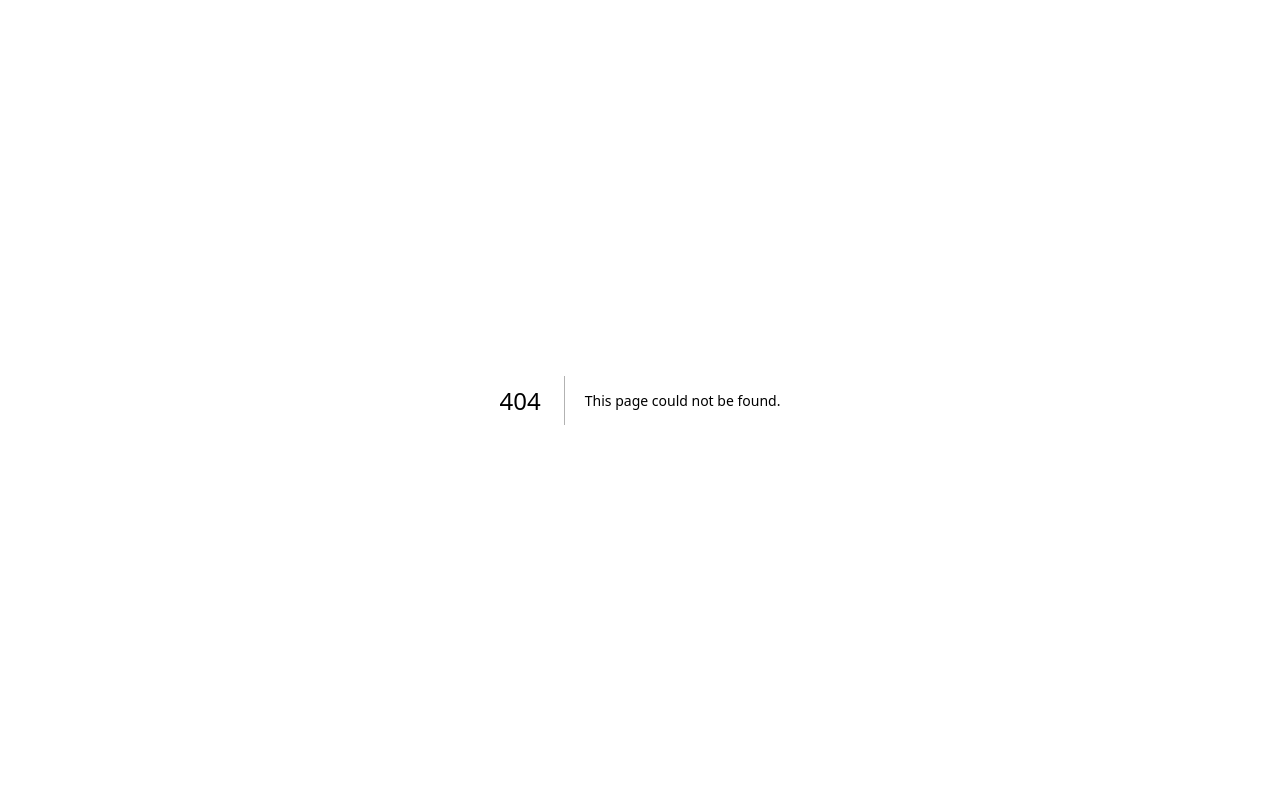
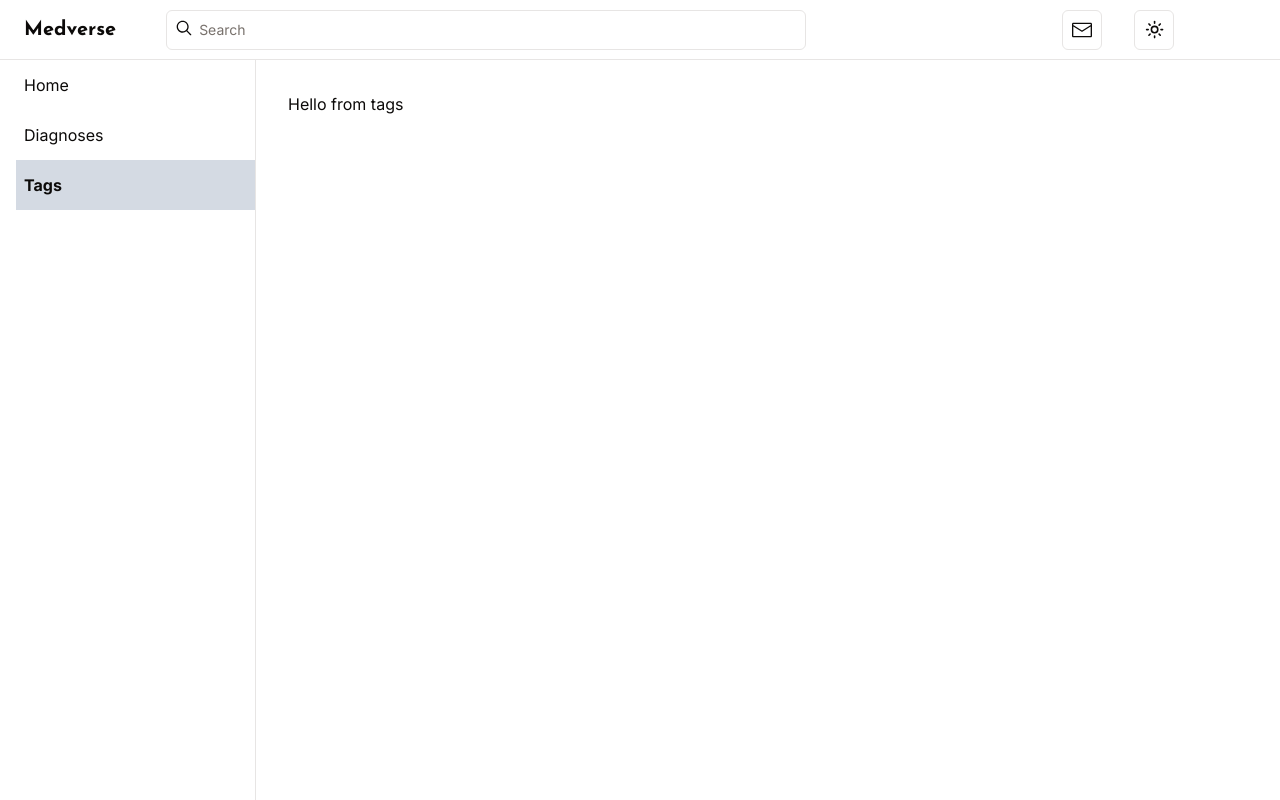
Before and after one commit to davidliaos/rpi, a Next.js app in the folder frontend/: page /home/tags in a window 1280 px wide. Before the commit this address had no page. Built offline with nearby package versions, Linux system fonts and the light colour scheme.

Commit message:
more stuff

```diff
--- /dev/null
+++ b/frontend/app/home/diagnoses/page.tsx
@@ -0,0 +1,9 @@
+"use client"
+
+export default function Diagnoses() {
+  return (
+    <div>
+        <h1>Hello from diagnoses</h1>
+    </div>
+  )
+}
--- /dev/null
+++ b/frontend/app/home/layout.tsx
@@ -0,0 +1,53 @@
+"use client"
+
+import { Josefin_Sans } from 'next/font/google'
+import { usePathname } from 'next/navigation'
+import { Input } from "@/components/ui/input"
+import { MagnifyingGlassIcon, EnvelopeClosedIcon } from '@radix-ui/react-icons'
+import { UserButton } from '@clerk/nextjs'
+import { Button } from '@/components/ui/button'
+import Link from 'next/link'
+import Dark from '@/components/Dark'
+
+
+const jose = Josefin_Sans({weight: '700', subsets: ['latin'] })
+
+export default function Home({
+    children,
+  }: {
+    children: React.ReactNode
+ }) {
+    const pathname = usePathname()
+  return (
+    <div>
+        <header className="border-b h-[60px] w-[100%] flex items-center">
+            <Link href="/home" className={"ms-6 text-xl block  " + jose.className}>Medverse</Link>
+
+            <div className='ms-[50px] w-[50%] relative'>
+                <Input className=" ps-8"type="text" placeholder="Search" />
+
+                <MagnifyingGlassIcon width={20} height={20} className='absolute top-2 left-2' />
+            </div>
+
+            <div className='flex gap-8 ms-[20%] items-center'>
+                <Button variant="outline" size="icon" className="">
+                    <EnvelopeClosedIcon width={20} height={20}/>
+                </Button>
+                <UserButton afterSignOutUrl='/'/>
+                <Dark />
+            </div>
+        </header>
+
+        <div className="flex h-wap">
+            <div className="flex flex-col w-[20%] border-e min-h-[100%]">
+                <Link href="/home" className={`h-[50px] flex items-center ms-4 ps-2 ${pathname == '/home' ? 'bg-slate-400/40 font-bold' : ''}`}>Home</Link>
+                <Link href="/home/diagnoses" className={`h-[50px] flex items-center ms-4 ps-2 ${pathname == '/home/diagnoses' ? 'bg-slate-400/40 font-bold' : ''}`}>Diagnoses</Link>
+                <Link href="/home/tags" className={`h-[50px] flex items-center ms-4 ps-2 ${pathname == '/home/tags' ? 'bg-slate-400/40 font-bold' : ''}`}>Tags</Link>
+            </div>
+            <div className="ms-8 mt-8">
+                {children}
+            </div>
+        </div>
+    </div>
+  )
+}
--- a/frontend/app/home/page.tsx
+++ b/frontend/app/home/page.tsx
@@ -1,7 +1,9 @@
+"use client"
+
 export default function Home() {
   return (
     <div>
-        <h1>Hello</h1>
+        <h1 className="text-3xl font-bold">Top Diagnoses</h1>
     </div>
   )
 }
--- /dev/null
+++ b/frontend/app/home/tags/page.tsx
@@ -0,0 +1,9 @@
+"use client"
+
+export default function Tags() {
+  return (
+    <div>
+        <h1>Hello from tags</h1>
+    </div>
+  )
+}
--- a/frontend/app/layout.tsx
+++ b/frontend/app/layout.tsx
@@ -3,6 +3,7 @@ import { Inter } from 'next/font/google'
 import './globals.css'
 import { ThemeProvider } from "@/components/theme-provider"
 import { ClerkProvider } from "@clerk/nextjs";
+import {dark, shadesOfPurple} from '@clerk/themes'
 
 const inter = Inter({ subsets: ['latin'] })
 
@@ -18,7 +19,9 @@ export default function RootLayout({
 }) {
   return (
     <html lang="en" className='h-[100%]'>
-      <ClerkProvider>
+      <ClerkProvider appearance={{
+        baseTheme: shadesOfPurple
+      }}>
         <body className={"h-[100%] " + inter.className}>
           <ThemeProvider
               attribute="class"
--- a/frontend/app/sign-in/[[...sign-in]]/page.tsx
+++ b/frontend/app/sign-in/[[...sign-in]]/page.tsx
@@ -3,7 +3,7 @@ import Dark from '@/components/Dark'
 
 export default function Page() {
   return (
-  <div>
+  <div className="flex flex-col justify-center items-center h-[100%]">
     <div className=" self-end">
         <Dark />
     </div>
--- a/frontend/components/Dark.tsx
+++ b/frontend/components/Dark.tsx
@@ -20,7 +20,7 @@ export default function Home() {
     <div className="">
       <DropdownMenu>
       <DropdownMenuTrigger asChild>
-        <Button variant="outline" size="icon" className="float-right mr-6 mt-6">
+        <Button variant="outline" size="icon" className="float-right">
           <Sun className="h-[1.2rem] w-[1.2rem] rotate-0 scale-100 transition-all dark:-rotate-90 dark:scale-0" />
           <Moon className="absolute h-[1.2rem] w-[1.2rem] rotate-90 scale-0 transition-all dark:rotate-0 dark:scale-100" />
           <span className="sr-only">Toggle theme</span>
--- /dev/null
+++ b/frontend/components/ui/input.tsx
@@ -0,0 +1,25 @@
+import * as React from "react"
+
+import { cn } from "@/lib/utils"
+
+export interface InputProps
+  extends React.InputHTMLAttributes<HTMLInputElement> {}
+
+const Input = React.forwardRef<HTMLInputElement, InputProps>(
+  ({ className, type, ...props }, ref) => {
+    return (
+      <input
+        type={type}
+        className={cn(
+          "flex h-10 w-full rounded-md border border-input bg-background px-3 py-2 text-sm ring-offset-background file:border-0 file:bg-transparent file:text-sm file:font-medium placeholder:text-muted-foreground focus-visible:outline-none focus-visible:ring-2 focus-visible:ring-ring focus-visible:ring-offset-2 disabled:cursor-not-allowed disabled:opacity-50",
+          className
+        )}
+        ref={ref}
+        {...props}
+      />
+    )
+  }
+)
+Input.displayName = "Input"
+
+export { Input }
--- a/frontend/package.json
+++ b/frontend/package.json
@@ -10,7 +10,9 @@
   },
   "dependencies": {
     "@clerk/nextjs": "^4.26.2",
+    "@clerk/themes": "^1.7.9",
     "@radix-ui/react-dropdown-menu": "^2.0.6",
+    "@radix-ui/react-icons": "^1.3.0",
     "@radix-ui/react-slot": "^1.0.2",
     "class-variance-authority": "^0.7.0",
     "clsx": "^2.0.0",
--- a/frontend/tailwind.config.js
+++ b/frontend/tailwind.config.js
@@ -16,6 +16,9 @@ module.exports = {
       },
     },
     extend: {
+      height: {
+        'wap': 'calc(100vh - 60px)',
+      },
       colors: {
         border: "hsl(var(--border))",
         input: "hsl(var(--input))",
--- a/frontend/tailwind.config.ts
+++ /dev/null
@@ -1,20 +0,0 @@
-import type { Config } from 'tailwindcss'
-
-const config: Config = {
-  content: [
-    './pages/**/*.{js,ts,jsx,tsx,mdx}',
-    './components/**/*.{js,ts,jsx,tsx,mdx}',
-    './app/**/*.{js,ts,jsx,tsx,mdx}',
-  ],
-  theme: {
-    extend: {
-      backgroundImage: {
-        'gradient-radial': 'radial-gradient(var(--tw-gradient-stops))',
-        'gradient-conic':
-          'conic-gradient(from 180deg at 50% 50%, var(--tw-gradient-stops))',
-      },
-    },
-  },
-  plugins: [],
-}
-export default config
```
Also changed, not shown: frontend/app/page.tsx (+0 -7 lines), 1 other file (tests, documents, lock files or other folders).
